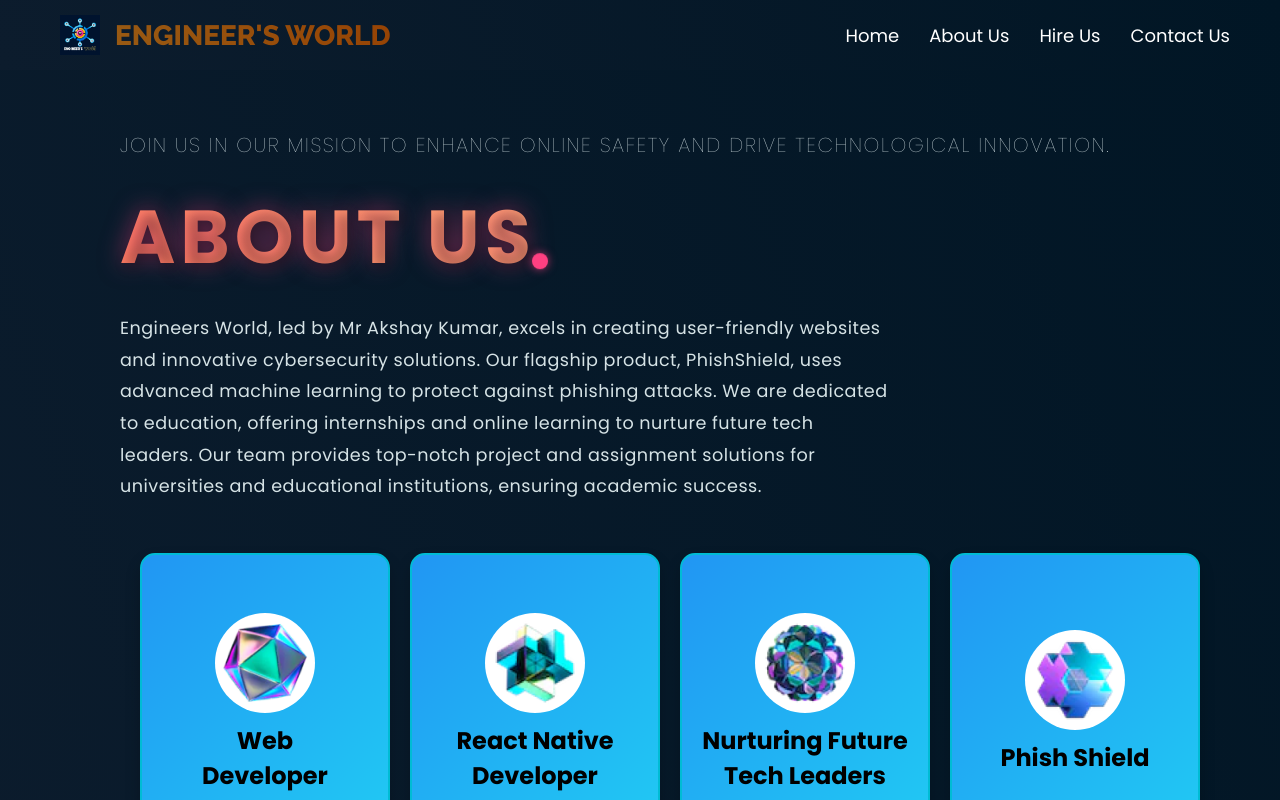
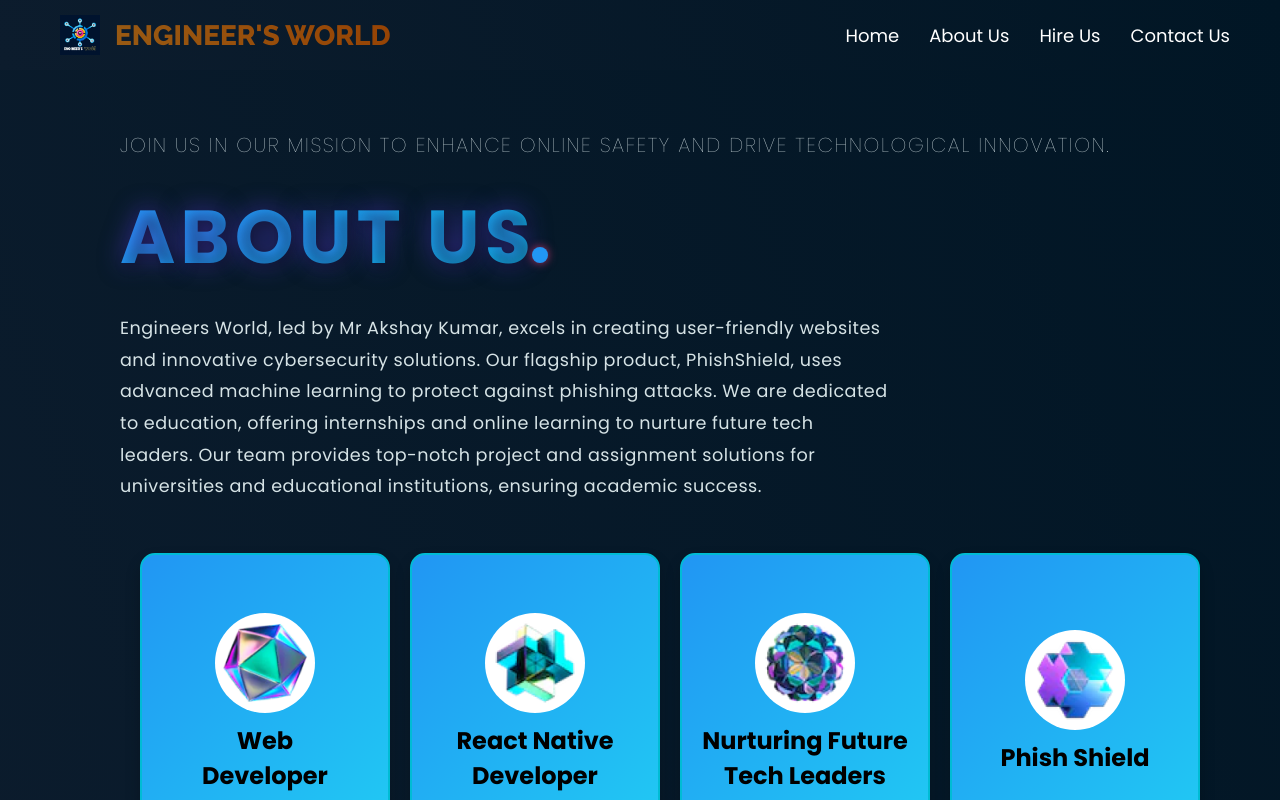
Before and after one commit to likithareddy2217/EngineersWorld, a React (Create React App) app: page / in a window 1280 px wide. Shown: the top 800 px of the page. Built offline with nearby package versions, Linux system fonts and the light colour scheme.

Commit message:
Your commit message

```diff
--- a/src/App.js
+++ b/src/App.js
@@ -1,9 +1,8 @@
-// import { useEffect } from 'react';
 import "./App.css"
 import NavigationComponent from "./components/navigationbar/navigation";
 
 import AboutComponent from "./components/AboutPage/About";
-
+import HireComponent from "./components/HirePage/Hire"
 function App() {
 
   return (
@@ -12,6 +11,7 @@
       {/* <p>hello </p> */}
 
       <AboutComponent />
+      <HireComponent />
     </div>
   );
 }
--- a/src/components/AboutPage/About.css
+++ b/src/components/AboutPage/About.css
@@ -15,11 +15,11 @@
   font-weight: 900;
   text-transform: uppercase;
   letter-spacing: 5px;
-  background: linear-gradient(45deg, #ff7e5f, #feb47b, #ff4081);
+  background: linear-gradient(135deg, #2196f3, #00bcd4, #00b0ff);
   -webkit-background-clip: text;
   background-clip: text;
   color: transparent;
-  text-shadow: 4px 4px 12px rgba(0, 0, 0, 0.3), 0 0 25px rgba(255, 64, 129, 0.5);
+  text-shadow: 4px 4px 12px rgba(0, 0, 0, 0.3), 0 0 25px rgba(100, 64, 250, 0.5);
   padding: 20px 0;
   transition: text-shadow 0.3s ease, transform 0.3s ease;
 }
@@ -43,21 +43,13 @@
   left: -25px;
   width: 16px;
   height: 16px;
-  background-color: #ff4081;
+  background-color: #2196f3;
   border-radius: 50%;
   box-shadow: 0 0 10px rgba(255, 64, 129, 0.7);
   animation: bounce 0.6s ease-in-out infinite alternate;
 }
 
-@keyframes bounce {
-  0% {
-    transform: translateY(0);
-  }
 
-  100% {
-    transform: translateY(8px);
-  }
-}
 .about-content {
   font-size: 18px;
   line-height: 1.8;
--- a/src/components/HirePage/Hire.js
+++ b/src/components/HirePage/Hire.js
@@ -0,0 +1,12 @@
+import React from "react";
+import "./Hire.css"
+
+function Hire(){
+
+  return (
+    <section>
+
+    </section>
+  )
+}
+export default Hire;
--- a/src/index.css
+++ b/src/index.css
@@ -8,7 +8,9 @@
   background: linear-gradient(70deg, #0c1c2d, #011625);
   transition: background 0.3s ease;
 }
-
+html {
+  scroll-behavior: smooth;
+}
 code {
   font-family: source-code-pro, Menlo, Monaco, Consolas, 'Courier New',
     monospace;
```
